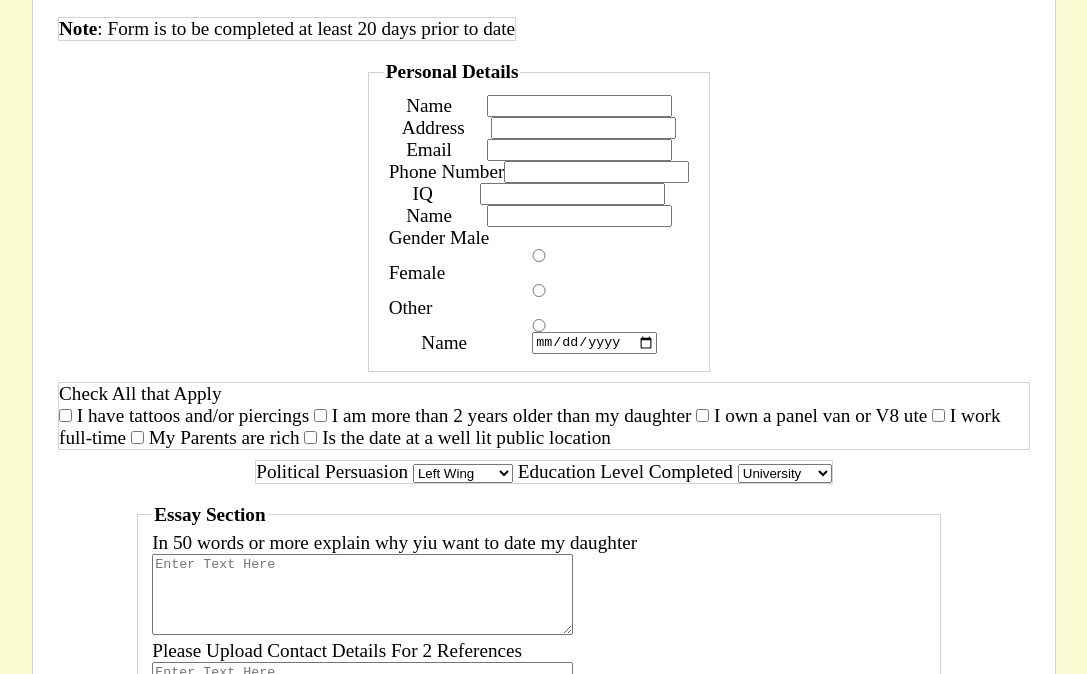
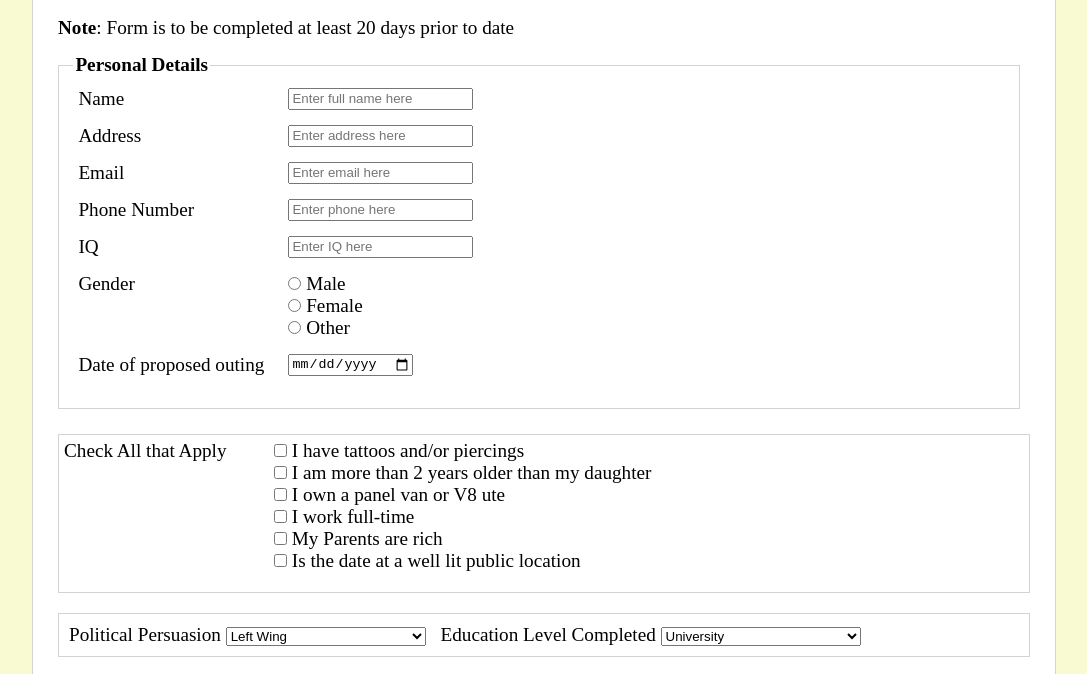
Before and after one commit to aroyatwork1/css-basic, a plain HTML site: page dating-application-form/index.html in a window 1280 px wide. Shown: the part 118-792 px from the top of the page, without its empty margins (96-1183 px from the left). Drawn offline with Linux system fonts and the light colour scheme; a web font is replaced by a local one.

Commit message:
Committing completed application form

```diff
--- a/dating-application-form/index.html
+++ b/dating-application-form/index.html
@@ -15,7 +15,7 @@
                 <h1>Application For Permission To Date My Daughter</h1>
             </header>
 
-        <div class="section container__note">
+            <div class="container__note">
                     <b>Note</b>: Form is to be completed at least 20 days prior to date
             </div>
 
@@ -23,61 +23,68 @@
                 <legend>Personal Details</legend>
                 <div class="section__details">
                     <div class="section__details__control">
-                    <label for="name">Name</label>
-                    <input id="name" name="name" type="text"/>
+                        <label for="name" class="label">Name</label>
+                        <input id="name" name="name" type="text" placeholder="Enter full name here" />
                     </div>
                     <div class="section__details__control">
-                    <label for="address">Address</label>
-                    <input id="address" name="address" type="text"/>
+                        <label for="address" class="label">Address</label>
+                        <input id="address" name="address" type="text" placeholder="Enter address here"/>
                     </div>
                     <div class="section__details__control">
-                    <label for="email">Email</label>
-                    <input id="email" name="email" type="email"/>
+                        <label for="email" class="label">Email</label>
+                        <input id="email" name="email" type="email" placeholder="Enter email here"/>
                     </div>
                     <div class="section__details__control">
-                    <label for="phone">Phone Number</label>
-                    <input id="phone" name="phone" type="phone"/>
+                        <label for="phone" class="label">Phone Number</label>
+                        <input id="phone" name="phone" type="phone" placeholder="Enter phone here"/>
                     </div>
                     <div class="section__details__control">
-                    <label for="iq">IQ</label>
-                    <input id="iq" name="iq" type="number" min="60" />
+                        <label for="iq" class="label">IQ</label>
+                        <input id="iq" name="iq" type="number" min="60" placeholder="Enter IQ here"/>
                     </div>
                     <div class="section__details__control">
-                    <label for="name">Name</label>
-                    <input id="name" name="name" type="text"/>
+                        <label class="label">Gender</label>
+                        <div>
+                            <input id="" name="gender" type="radio"/> Male <br>
+                            <input id="" name="gender" type="radio"/> Female <br>
+                            <input id="" name="gender" type="radio"/> Other <br>
                         </div>
-
-                Gender
-                Male <input id="" name="gender" type="radio"/>
-                Female <input id="" name="gender" type="radio"/>
-                Other <input id="" name="gender" type="radio"/>
+                    </div>
                     <div class="section__details__control">
-                    <label for="dod">Name</label>
+                        <label for="dod" class="label">Date of proposed outing</label>
                         <input id="dod" name="dod" type="date"/>
                     </div>
                 </div>
             </fieldset>
 
-        <div class="section">
-            <p>Check All that Apply</p>
-            <input id="" name="gender" type="checkbox"/> I have tattoos and/or piercings
-            <input id="" name="gender" type="checkbox"/> I am more than 2 years older than my daughter
-            <input id="" name="gender" type="checkbox"/> I own a panel van or V8 ute
-            <input id="" name="gender" type="checkbox"/> I work full-time
-            <input id="" name="gender" type="checkbox"/> My Parents are rich
-            <input id="" name="gender" type="checkbox"/> Is the date at a well lit public location
+            <div class="section" style="margin-top: 15px">
+                <div class="section__details">
+                    <div class="section__details__control">
+                        <label class="label">Check All that Apply</label>
+                        <div>
+                            <input id="" name="gender" type="checkbox"/> I have tattoos and/or piercings <br>
+                            <input id="" name="gender" type="checkbox"/> I am more than 2 years older than my daughter <br>
+                            <input id="" name="gender" type="checkbox"/> I own a panel van or V8 ute <br>
+                            <input id="" name="gender" type="checkbox"/> I work full-time <br>
+                            <input id="" name="gender" type="checkbox"/> My Parents are rich <br>
+                            <input id="" name="gender" type="checkbox"/> Is the date at a well lit public location <br>
+                        </div>
+                    </div>
+                </div>
             </div>
 
-        <div class="section">
+            <div class="section" style="padding: 10px;">
+                <div style="display: inline; margin-right: 10px;">
                     Political Persuasion
-            <select id="dropdown">
+                    <select id="dropdown" style="width: 200px;">
                         <option value="left">Left Wing</option>
                         <option value="right">Right Wing</option>
                         <option value="conservative">Conservative</option>
                         <option value="nazi">Nazi</option>
                     </select>
+                </div>
                 Education Level Completed
-            <select id="dropdown2">
+                <select id="dropdown2" style="width: 200px;">
                     <option value="University">University</option>
                     <option value="College">College</option>
                     <option value="Secondary">High School</option>
@@ -85,14 +92,13 @@
                 </select>
             </div>
 
-        <div class="">
             <fieldset>
                 <legend>Essay Section</legend>
-                <div>
-                    <p>In 50 words or more explain why yiu want to date my daughter</p>
+                <div style="margin-bottom: 10px;">
+                    <p>In 50 words or more explain why you want to date my daughter</p>
                     <textarea id="" name="" class="" placeholder="Enter Text Here" rows="5" cols="50"></textarea>
                 </div>
-                <div>
+                <div style="margin-bottom: 10px;">
                     <p>Please Upload Contact Details For 2 References</p>
                     <textarea id="" name="" class="" placeholder="Enter Text Here" rows="5" cols="50"></textarea>
                 </div>
@@ -101,9 +107,8 @@
                     <button id="upload" name="upload" class="button">Attach Files</button>
                 </div>
             </fieldset>
-        </div>
 
-        <footer>
+            <footer class="submit">
                 <button id="submit" name="submit" class="button">Send Your Application</button>
             </footer>
         </main>
--- a/dating-application-form/main.css
+++ b/dating-application-form/main.css
@@ -14,7 +14,7 @@ legend {
 
 fieldset {
     border: 1px solid lightgray;
-    margin: 10px 10px 10px 0px;
+    margin: 0px 10px 10px 0px;
 }
 
 .container {
@@ -27,8 +27,6 @@ fieldset {
 
     display: flex;
     flex-direction: column;
-    justify-content: center;
-    align-items: center;
 
     font-family: 'Anaheim';
     font-size: 1.2em;
@@ -46,10 +44,11 @@ fieldset {
 
 .container__note {
     align-self: flex-start;
+    margin-bottom: 15px;
 }
 
 .section {
-    margin-bottom: 10px;
+    margin-bottom: 20px;
     border: 1px solid lightgray;
 }
 
@@ -61,7 +60,14 @@ fieldset {
 
 .section__details__control {
     display: flex;
-    justify-content: space-around;
+    align-content: space-between;
+    margin-bottom: 15px;
+}
+
+.label {
+    text-align: left;
+    width: 200px;
+    margin-right: 10px;
 }
 
 .button {
@@ -74,3 +80,7 @@ fieldset {
     padding: 5px;
     border-radius: 2px;
 }
+
+.submit {
+    align-self: center;
+}
```
Lines whose indentation alone changed are shown as unchanged.
